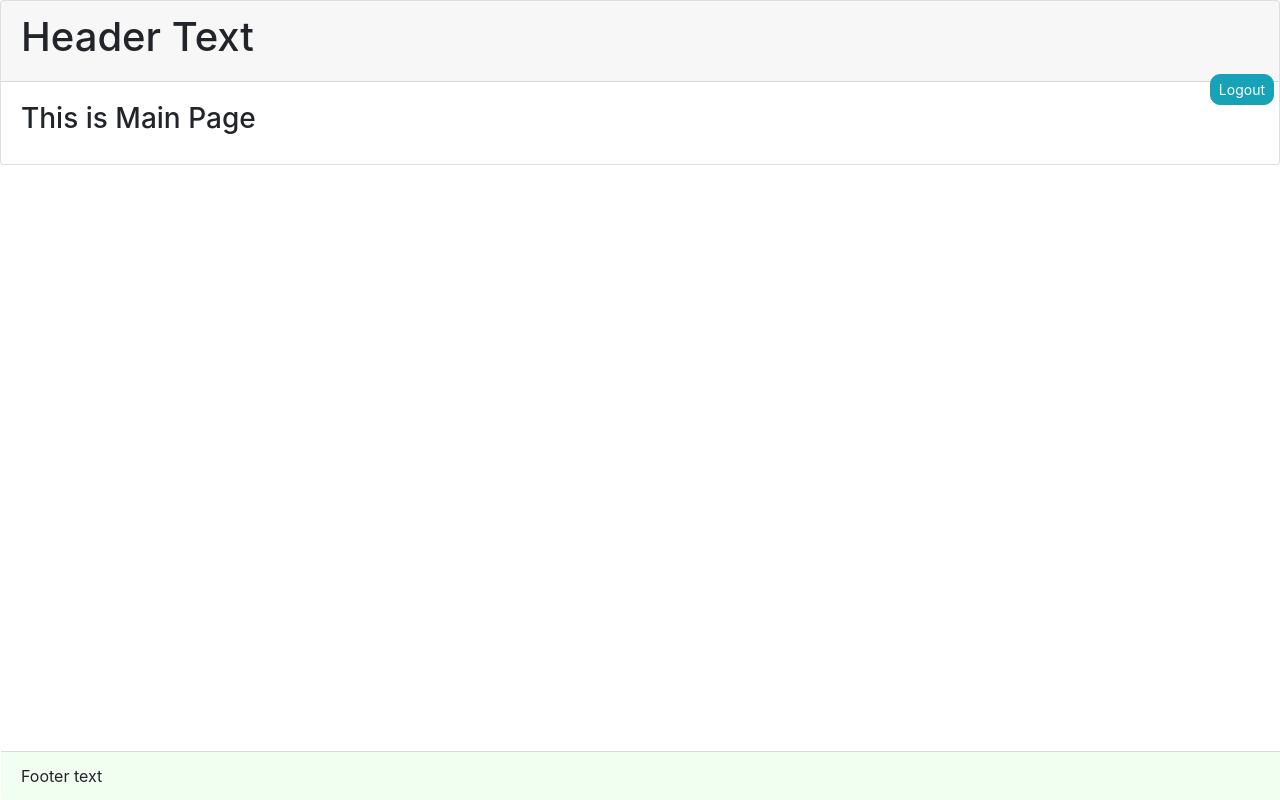
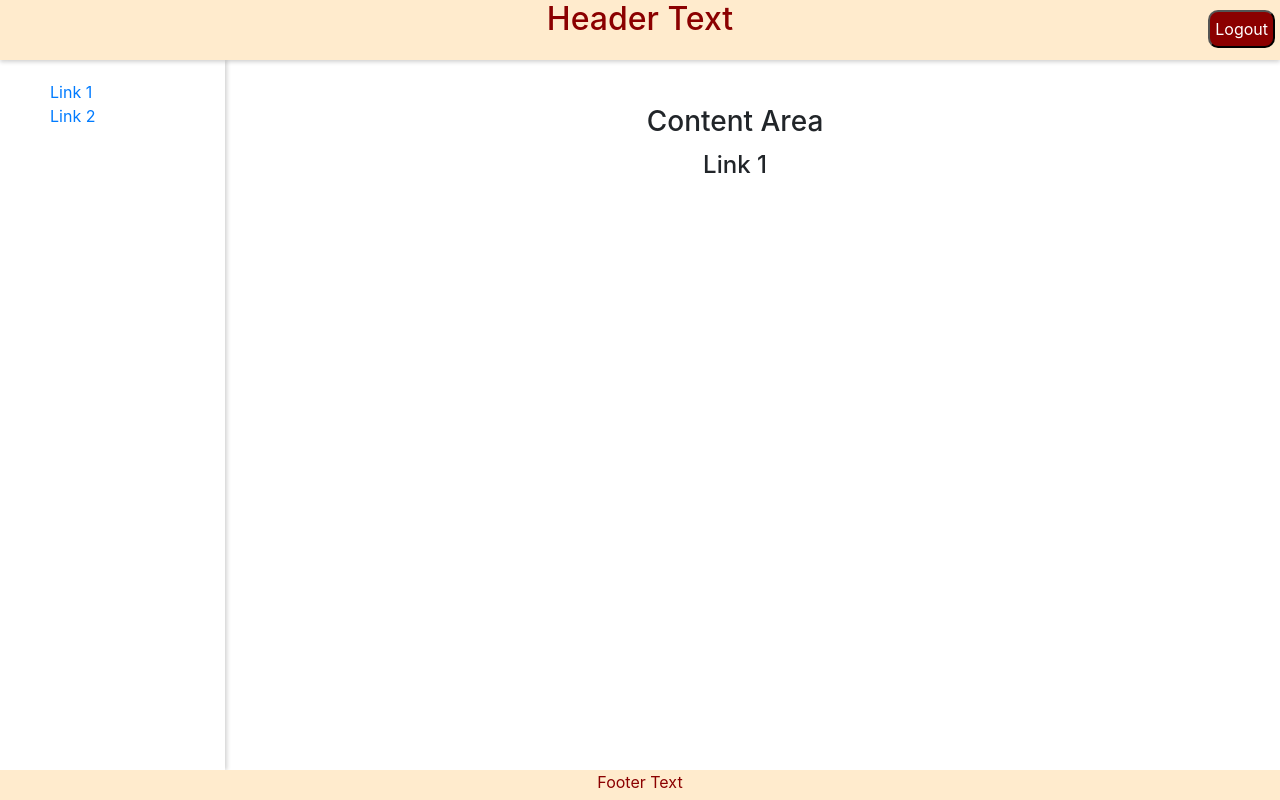
Before and after one commit to ACPRAJ/React-Samples, a React (Create React App) app in the folder simple-multipage-app/: page / in a window 1280 px wide. Built offline with nearby package versions, Linux system fonts and the light colour scheme.

Commit message:
Modified Header, footer. Added side panel and link to it

```diff
--- a/simple-multipage-app/src/App.css
+++ b/simple-multipage-app/src/App.css
@@ -67,8 +67,13 @@
 
 .logout-button {
   position: absolute;
-  right: 0;
+  right: 5px;
+  top: 10px;
   display: inline-block;
+  border-radius: 10px;
+  padding: 5px;
+  background-color: darkred;
+  color: white;
 }
 
 .login-div {
@@ -104,9 +109,64 @@
   color: indigo !important;
 } */
 
+.header-div {
+  position: fixed;
+  background-color: blanchedalmond;
+  color: darkred;
+  height: 60px;
+  width: 100%;
+  top: 0px;
+  z-index: 101;
+  left: 0px;
+  margin-left: 0px !important;
+  margin-right: 0px !important;
+  padding-left: 0px;
+  box-shadow: 0 2px 4px rgba(33, 33, 33, 0.2);
+}
+
 .footer-div {
   position: fixed;
-  bottom: 0;
+  background-color: blanchedalmond;
+  color: darkred;
+  height: 30px;
   width: 100%;
-  background-color: honeydew !important;
+  z-index: 101;
+  bottom: 0px;
+  left: 0px;
+  margin-left: 0px !important;
+  margin-right: 0px !important;
+  padding-left: 0px;
 }
+
+.left-panel-div {
+  height: calc(100vh - 90px);
+  margin-top: 60px;
+  padding-top: 20px;
+  box-shadow: 2px 0px 4px rgba(33, 33, 33, 0.2);
+  float: left;
+  padding-left: 10px;
+  width: 225px;
+  background-color: white;
+  color: darkred;
+}
+
+.header-text {
+  display: block;
+  text-align: center;
+}
+
+.footer-text {
+  display: block;
+  text-align: center;
+}
+
+.content-area {
+  margin-top: 80px;
+  width: calc(100vw - 260px);
+  float: left;
+  padding: 5px;
+}
+
+.panel-items {
+  list-style: none;
+}
--- a/simple-multipage-app/src/Components/Footer.js
+++ b/simple-multipage-app/src/Components/Footer.js
@@ -1,14 +1,14 @@
-import React, { Component } from 'react'
-import "../App.css"
+import React, { Component } from "react";
+import "../App.css";
 
 class Footer extends Component {
-    render() {
-        return (
-            <div className="Footer">
-                This is Footer
-            </div>
-        )
-    }
+  render() {
+    return (
+      <div className="footer-div">
+        <label className="footer-text">Footer Text</label>
+      </div>
+    );
+  }
 }
 
-export default Footer
+export default Footer;
--- a/simple-multipage-app/src/Components/Header.js
+++ b/simple-multipage-app/src/Components/Header.js
@@ -4,21 +4,12 @@ import React, { Component } from "react";
 class Header extends Component {
   render() {
     return (
-      <div className="container">
-        <h1>Sample App</h1>
-        <div className="col-sm-9">
-          <label>Test</label>
-        </div>
-        <div className="col-sm-2">
-          <button type="button" className="btn btn-primary" >Logout</button>
-        </div>
+      <div className="header-div">
+        <h2 className="header-text">Header Text</h2>
+        <button type="button" className="logout-button">
+          Logout
+        </button>
       </div>
-
-
-      // <div className="Header">
-      //   <h1>Header Section</h1>
-      //   <button className="Logout-button">Logout</button>
-      // </div>
     );
   }
 }
--- a/simple-multipage-app/src/Components/MainPage.js
+++ b/simple-multipage-app/src/Components/MainPage.js
@@ -18,31 +18,70 @@ class MainPage extends Component {
     });
   };
 
-  Alert = () => {
-    alert("Logout Button Clicked")
-  }
-
   render() {
     if (this.state.isLoggedIn)
       return (
-        <div className="card" >
-          <div className="card-header">
-            <div>
-              <h1 >Header Text</h1>
-              {/* <label className="card-title">Header Text</label> */}
-              <a href="#" className="btn btn-sm btn-info btn-curved logout-button"
-                onClick={this.onLogoutClicked}>Logout</a>
+        <div>
+          <Header />
+
+          <div className="left-panel-div">
+            <ul>
+              <li className="panel-items">
+                <a href="#">Link 1</a>
+              </li>
+              <li className="panel-items">
+                <a href="#">Link 2</a>
+              </li>
+            </ul>
+          </div>
+
+          <div className="content-area">
+            <div className="card-body">
+              <h3 className="card-title text-center">Content Area</h3>
+              <h4 className="card-text text-center">Link 1</h4>
             </div>
           </div>
+          {/*  */}
 
-          <div className="card-body">
-            <h3>This is Main Page</h3>
-          </div>
+          <Footer />
+        </div>
 
-          <div className="card-footer footer-div" >
-            Footer text
-          </div>
-        </div >
+        // <div className="card">
+        //   <div className="card-header">
+        //     <div>
+        //       <h1>Header Text</h1>
+        //       {/* <label className="card-title">Header Text</label> */}
+        //       <a
+        //         href="#"
+        //         className="btn btn-sm btn-info btn-curved logout-button"
+        //         onClick={this.onLogoutClicked}
+        //       >
+        //         Logout
+        //       </a>
+        //     </div>
+        //   </div>
+
+        //   <div className="left-panel">
+        //     <div className="card-body">
+        //       <h5 className="card-title">Card title</h5>
+        //       <p className="card-text">
+        //         With supporting text below as a natural lead-in to additional
+        //         content.
+        //       </p>
+        //       <a href="#" className="btn btn-primary">
+        //         Button
+        //       </a>
+        //     </div>
+        //   </div>
+
+        //   <div className="card-body">
+        //     <p className="card-text">This is Main Page</p>
+        //   </div>
+
+        //   <div className="card-footer footer-div text-center">
+        //     This site is powered by "ACPRAJ"
+        //   </div>
+        // </div>
       );
     else return <Login />;
   }
```
